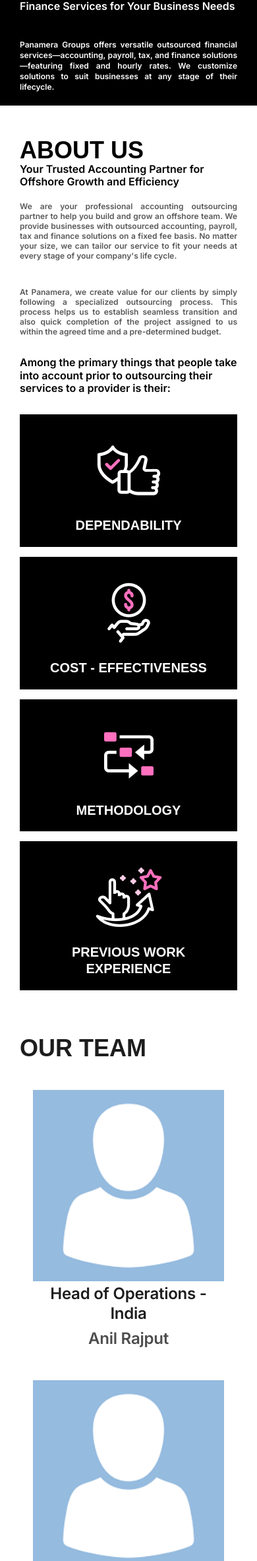
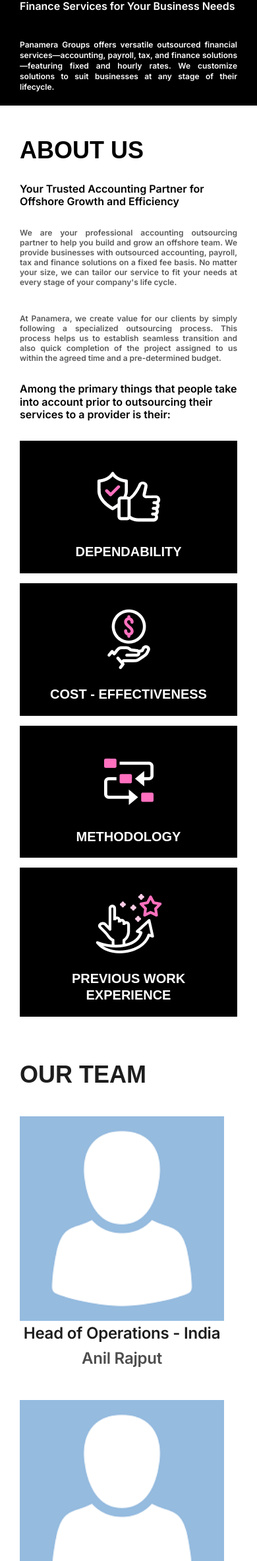
Before and after one commit to Kun0311al/Panamara_group, a PHP site: page / in a window 390 px wide. Shown: the part 383-2749 px from the top of the page at 66% size. Run offline with PHP 8.4, Linux system fonts and the light colour scheme; some web fonts are replaced.

Commit message:
Update style.css

```diff
--- a/style.css
+++ b/style.css
@@ -115,10 +115,11 @@ header li, a{
 
 .container{
     padding: 30px;
+    width: 100%;
 }
 
 .heading{
-    font-weight: 600;
+    font-weight: 900;
     font-size: 124px;
     line-height: 120px;
     color: #1D1D1D;
@@ -135,6 +136,7 @@ header li, a{
     background-color: #000;
     display: flex;
     color: #fff;
+    width: 100%;
     justify-content: space-between;
 }
 
@@ -163,7 +165,7 @@ header li, a{
     .heading{
         font-size: 40px;
         line-height: 36px;
-        font-weight: 700;
+        font-weight: 900;
     }
     .container2{
         padding: 0 30px 0 30px;
@@ -198,7 +200,7 @@ header li, a{
 
 .name{
     font-family: 'Nohemi', sans-serif;
-    font-weight: 600;
+    font-weight: 900;
     font-size: 96px;
     line-height: 120px;
 }
@@ -267,14 +269,16 @@ header li, a{
     }
     .name{
         font-size: 36px;
-        font-weight: 700;
+        font-weight: 900;
         line-height: 36.16px;
     }
     .ab-line{
+        padding-top: 30px;
         font-size: 16px;
         line-height: 19.36px;
     }
     .container3{
+        padding-top: 30px;
         flex-direction: column;
     }
     .p3, .p4{
@@ -318,7 +322,7 @@ header li, a{
     width: 25%;
     align-items: center;
     text-align: center;
-    padding: 0 20px;
+    padding: 0 20px 0 0;
 }
 
 .tcard img{
@@ -448,6 +452,7 @@ hr{
         padding: 50px 30px 100px 30px;
     }
     .service-info{
+        padding-top: 30px;
         font-size: 12px;
         line-height: 16px;
     }
```
